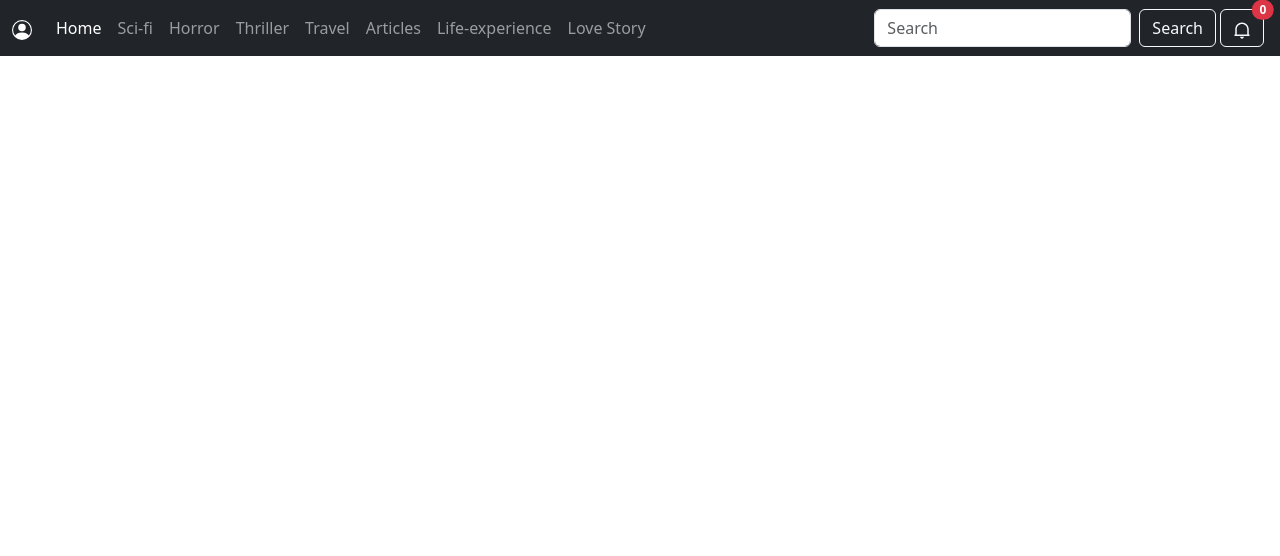
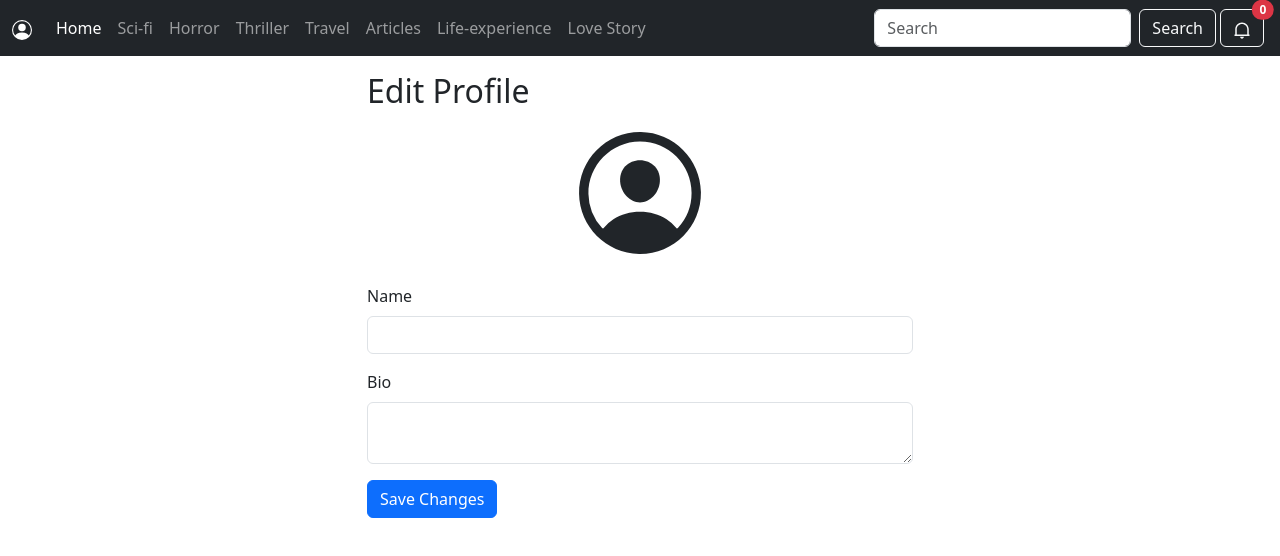
Before and after one commit to i-osama/4-winter-diary, a React (Create React App) app: page /edit-profile in a window 1280 px wide. Shown: the top 556 px of the page. Built offline with nearby package versions, Linux system fonts and the light colour scheme; no server answers.

Commit message:
profile edit

```diff
--- a/package.json
+++ b/package.json
@@ -6,6 +6,7 @@
     "@testing-library/jest-dom": "^5.17.0",
     "@testing-library/react": "^13.4.0",
     "@testing-library/user-event": "^13.5.0",
+    "axios": "^1.7.4",
     "bootstrap": "^5.3.3",
     "react": "^18.3.1",
     "react-dom": "^18.3.1",
--- a/src/App.js
+++ b/src/App.js
@@ -11,6 +11,7 @@ import ProfilePage from './components/Profile/ProfilePage';
 import TextEditor from './components/Write-post/TextEditor';
 import Login from './components/Login-Signup/Login';
 import Signup from './components/Login-Signup/Signup';
+import ProfileEditor from './components/Profile/ProfileEditor';
 
 function App() {
   const apiKey = process.env.REACT_APP_API_KEY;
@@ -48,6 +49,7 @@ function App() {
     <Route exact path='/text-editor' element={<TextEditor/>}></Route>
     <Route exact path='/login' element={<Login/>}></Route>
     <Route exact path='/signup' element={<Signup/>}></Route>
+    <Route exact path='/edit-profile' element={<ProfileEditor/>}></Route>
     </Routes>
 
    </BrowserRouter>
--- /dev/null
+++ b/src/components/Profile/ProfileEditor.js
@@ -0,0 +1,116 @@
+import React, { useState, useEffect } from 'react';
+import axios from 'axios';
+import { IoPersonCircleOutline } from "react-icons/io5";
+
+const ProfileEditor = () => {
+  const [user, setUser] = useState(null);
+  const [isOwner, setIsOwner] = useState(false);
+  const [profile, setProfile] = useState({
+    name: '',
+    bio: '',
+    profileImage: 'None'
+  });
+
+  useEffect(() => {
+    // Fetch user data and check if the user is logged in and is the owner
+    axios.get('/api/user')
+      .then(response => {
+        setUser(response.data.user);
+        setIsOwner(response.data.isOwner);
+        setProfile({
+          name: response.data.user.name,
+          bio: response.data.user.bio,
+          profileImage: response.data.user.profileImage ||  <IoPersonCircleOutline style={{textSize: '105px'}}/>
+        });
+      })
+      .catch(error => {
+        console.error('Error fetching user data:', error);
+      });
+  }, []);
+
+  const handleChange = (e) => {
+    const { name, value } = e.target;
+    setProfile(prevProfile => ({
+      ...prevProfile,
+      [name]: value
+    }));
+  };
+
+  const handleImageChange = (e) => {
+    const file = e.target.files[0];
+    setProfile(prevProfile => ({
+      ...prevProfile,
+      profileImage: URL.createObjectURL(file)
+    }));
+  };
+
+  const handleSubmit = (e) => {
+    e.preventDefault();
+    // Update user profile
+    axios.put('/api/user', profile)
+      .then(response => {
+        alert('Profile updated successfully!');
+      })
+      .catch(error => {
+        console.error('Error updating profile:', error);
+      });
+  };
+
+//   if (!user) {
+//     return <p>Loading...</p>;
+//   }
+
+//   if (!isOwner) {
+//     return <p>You do not have permission to edit this profile.</p>;
+//   }
+
+  return (
+    <div className="container my-3">
+      <div className="row justify-content-md-center">
+        <div className="col-md-6">
+          <h2 className='justify-content-center'>Edit Profile</h2>
+          <form onSubmit={handleSubmit}>
+            <div className="mb-3 text-center">
+              {/* <label htmlFor="formProfileImage" className="form-label">Profile Image</label> */}
+              <div>
+              {profile.profileImage !== 'None' ? (
+                  <img
+                    src={profile.profileImage}
+                    alt="Profile"
+                    className="img-thumbnail rounded-circle"
+                    style={{ width: '150px', height: '150px', objectFit: 'cover', cursor: 'pointer' }}
+                    onClick={() => document.getElementById('formProfileImage').click()}
+                  />
+                ) : (
+                  <IoPersonCircleOutline
+                    style={{ fontSize: '150px', cursor: 'pointer' }}
+                    onClick={() => document.getElementById('formProfileImage').click()}
+                  />
+                )}
+
+
+              </div>
+              <input
+                type="file"
+                className="form-control d-none"
+                id="formProfileImage"
+                onChange={handleImageChange}
+              />
+            </div>
+            <div className="mb-3">
+              <label htmlFor="formName" className="form-label">Name</label>
+              <input type="text" className="form-control" id="formName" name="name" value={profile.name} onChange={handleChange} />
+            </div>
+            <div className="mb-3">
+              <label htmlFor="formBio" className="form-label">Bio</label>
+              <textarea className="form-control" id="formBio" name="bio" value={profile.bio} onChange={handleChange}></textarea>
+            </div>
+            <button type="submit" className="btn btn-primary">Save Changes</button>
+          </form>
+        </div>
+      </div>
+    </div>
+  );
+};
+
+export default ProfileEditor;
```
Also changed, not shown: 1 other file (tests, documents, lock files or other folders).
